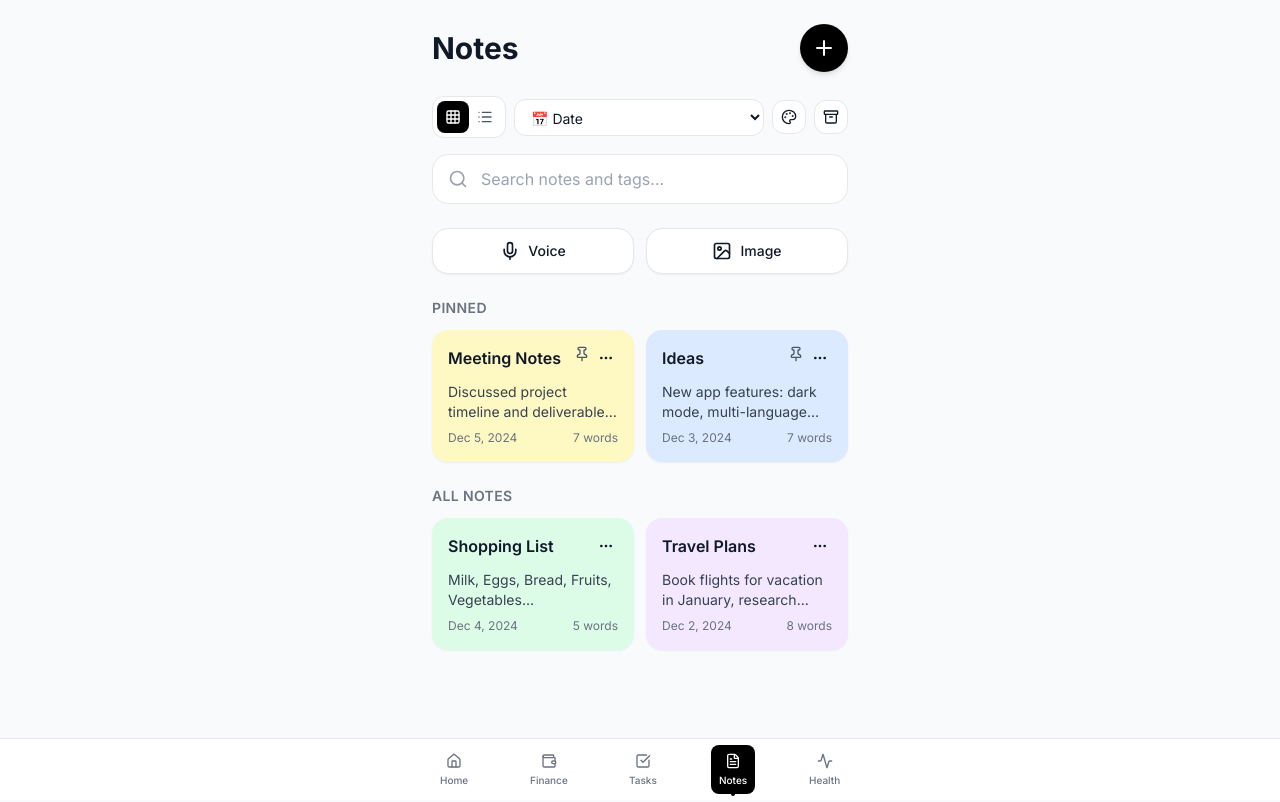
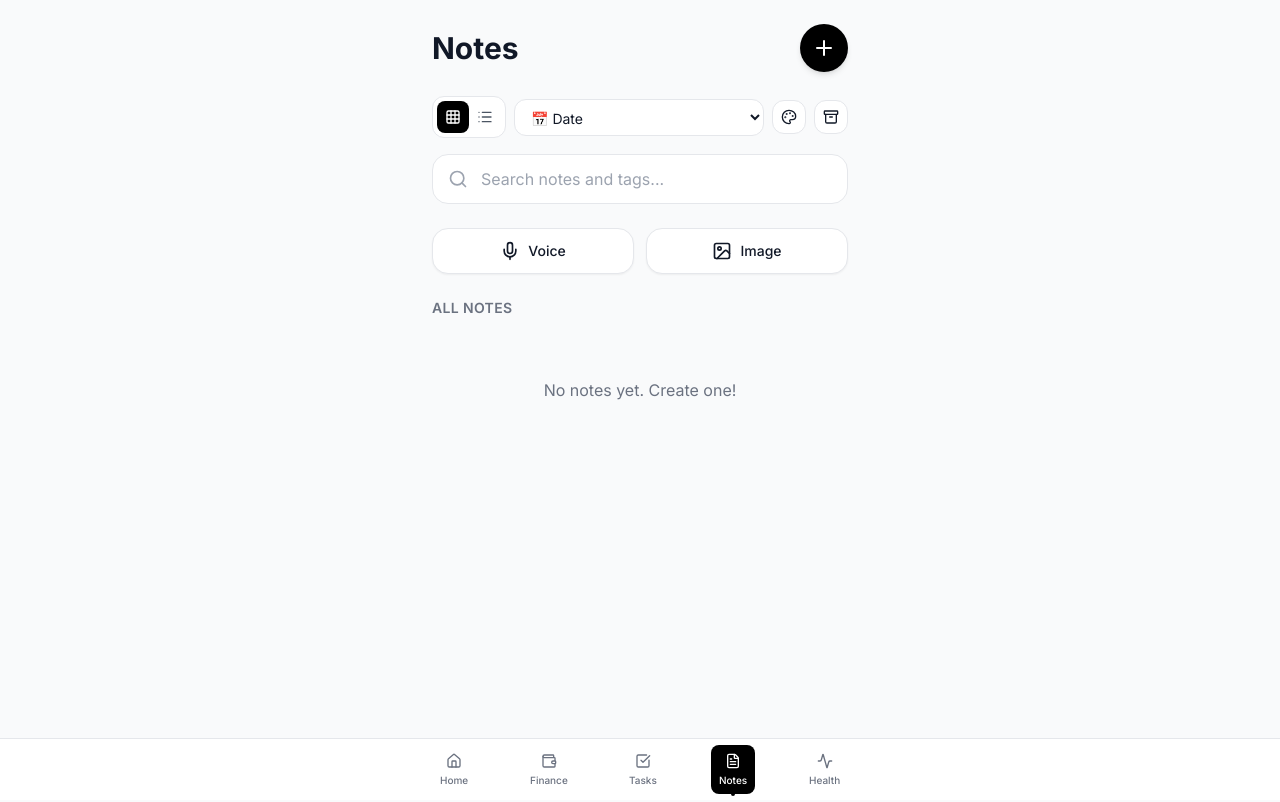
Before and after one commit to jayaprakash011105/NOTABLE, a React (Vite) app: page /notes in a window 1280 px wide. Built offline with nearby package versions, Linux system fonts and the light colour scheme.

Commit message:
feat: remove sample data for clean new user experience

```diff
--- a/src/pages/Notes.tsx
+++ b/src/pages/Notes.tsx
@@ -16,40 +16,10 @@ interface Note {
     archived?: boolean;
 }
 
+
 const Notes = () => {
     const { t } = useTranslation();
-    const [notes, setNotes] = useState<Note[]>([
-        {
-            id: 1,
-            title: 'Meeting Notes',
-            content: 'Discussed project timeline and deliverables for Q1...',
-            date: 'Dec 5, 2024',
-            color: 'bg-yellow-100 dark:bg-yellow-900',
-            pinned: true,
-        },
-        {
-            id: 2,
-            title: 'Shopping List',
-            content: 'Milk, Eggs, Bread, Fruits, Vegetables...',
-            date: 'Dec 4, 2024',
-            color: 'bg-green-100 dark:bg-green-900',
-        },
-        {
-            id: 3,
-            title: 'Ideas',
-            content: 'New app features: dark mode, multi-language support...',
-            date: 'Dec 3, 2024',
-            color: 'bg-blue-100 dark:bg-blue-900',
-            pinned: true,
-        },
-        {
-            id: 4,
-            title: 'Travel Plans',
-            content: 'Book flights for vacation in January, research hotels...',
-            date: 'Dec 2, 2024',
-            color: 'bg-purple-100 dark:bg-purple-900',
-        },
-    ]);
+    const [notes, setNotes] = useState<Note[]>([]);
 
     const [searchQuery, setSearchQuery] = useState('');
     const [showAddModal, setShowAddModal] = useState(false);
```
